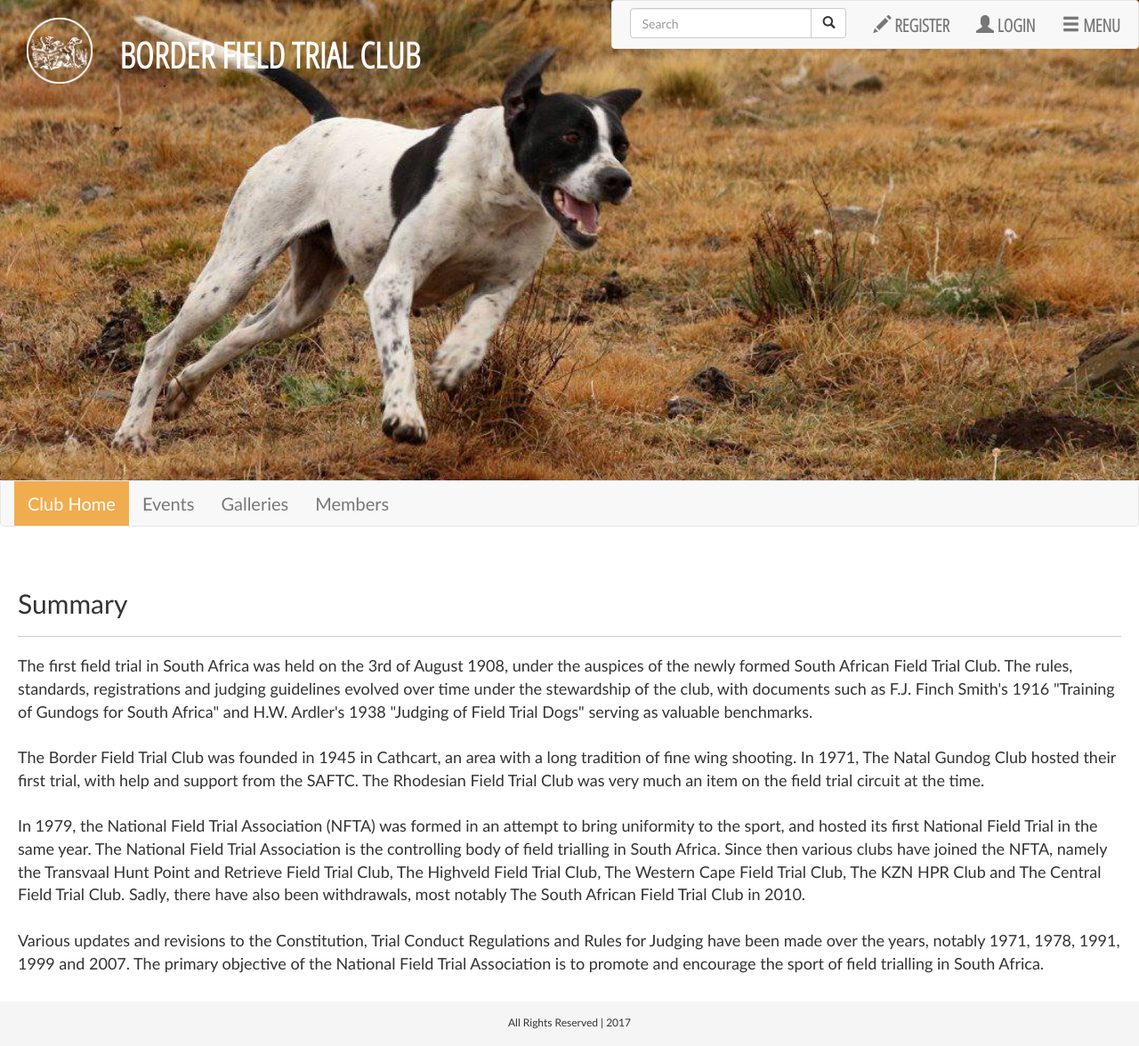
After one commit to DuartBreedt/nfta, a PHP site: page /bftc.php in a window 1280 px wide. The commit adds this page. Shown: the whole page at 89% size. Run offline with PHP 8.4, Linux system fonts and the light colour scheme; data comes from the database, SQL or seed files in the repository; data that the repository does not hold is empty; some libraries are stand-ins or nearby versions.

Commit message:
Many Changes

```diff
--- /dev/null
+++ b/htdocs/bftc.php
@@ -0,0 +1,79 @@
+<?php include "phpEngine.php"; ?>
+<!DOCTYPE html>
+<html lang="en">
+    <head>
+        <meta charset="UTF-8">
+        <title>NFTA | Border Club</title>
+
+        <link rel="stylesheet" href="https://maxcdn.bootstrapcdn.com/bootstrap/3.3.7/css/bootstrap.min.css"/>
+        <script src="https://ajax.googleapis.com/ajax/libs/jquery/3.2.0/jquery.min.js"></script>
+        <script src="https://maxcdn.bootstrapcdn.com/bootstrap/3.3.7/js/bootstrap.min.js"></script>
+
+        <link href="https://fonts.googleapis.com/css?family=Open+Sans+Condensed:300" rel="stylesheet">
+
+        <link rel="stylesheet" href="css/style.css"/>
+        <link rel="shortcut icon" type="image/png" href="images/favicon.png" />
+        <script src="js/global.js"></script>
+        <script src="js/navigation.js"></script>
+        <script src="js/clubs.js"></script>
+
+        <meta name="viewport" content="width=device-width, initial-scale=1">
+    </head>
+    <body data-club="bftc">
+        <div class="container-fluid">
+            <div class="row">
+
+                <!-- MAIN NAVIGATION BAR -->
+                <?php include "navigation.php"; ?>
+
+                <div class="club-banner col-xs-12 col-sm-12 col-md-12 col-lg-12"">
+                    <div class="banner col-xs-12 col-sm-12 col-md-12 col-lg-12">
+                        <div class="banner-logo col-xs-3 col-sm-2 col-md-1 col-lg-1">
+                            <img src="images/club-logos/bftc.png" alt="logo image"/>
+                        </div>
+                        <div class="banner-title col-xs-9 col-sm-10 col-lg-11 col-md-11">
+                            <h1>Border Field Trial Club</h1>
+                        </div>
+                    </div>
+                    <img src="images/banners/bftc.jpg" alt="WCFTC image"/>
+                </div>
+            </div>
+
+            <div class="row club-nav">
+                <nav class="navbar navbar-default">
+                    <div class="container-fluid">
+                        <ul class="nav navbar-nav">
+                            <li class="active"><a href="bftc.php" id="home-link">Club Home</a></li>
+                            <li><a href="events.php" id="events-link">Events</a></li>
+                            <li><a href="galleries.php" id="galleries-link">Galleries</a></li>
+                            <li><a href="members.php" id="members-link">Members</a></li>
+                        </ul>
+                    </div>
+                </nav>
+            </div>
+            <div id="loading" style="display:none;">
+                <img src="images/ajax-loader.gif" alt="Loading" />
+            </div>
+            <div class="row club-main club-home">
+                <h2>Summary</h2>
+                <hr class="hr-spacer" />
+                    <p>
+                        The first field trial in South Africa was held on the 3rd of August 1908, under the auspices of the newly formed South African Field Trial Club. The rules, standards, registrations and judging guidelines evolved over time under the stewardship of the club, with documents such as F.J. Finch Smith's 1916 "Training of Gundogs for South Africa" and H.W. Ardler's 1938 "Judging of Field Trial Dogs" serving as valuable benchmarks.
+                        <br/><br/>
+                        The Border Field Trial Club was founded in 1945 in Cathcart, an area with a long tradition of fine wing shooting. In 1971, The Natal Gundog Club hosted their first trial, with help and support from the SAFTC. The Rhodesian Field Trial Club was very much an item on the field trial circuit at the time.
+                        <br/><br/>
+                        In 1979, the National Field Trial Association (NFTA) was formed in an attempt to bring uniformity to the sport, and hosted its first National Field Trial in the same year. The National Field Trial Association is the controlling body of field trialling in South Africa. Since then various clubs have joined the NFTA, namely the Transvaal Hunt Point and Retrieve Field Trial Club, The Highveld Field Trial Club, The Western Cape Field Trial Club, The KZN HPR Club and The Central Field Trial Club. Sadly, there have also been withdrawals, most notably The South African Field Trial Club in 2010.
+                        <br/><br/>
+                        Various updates and revisions to the Constitution, Trial Conduct Regulations and Rules for Judging have been made over the years, notably 1971, 1978, 1991, 1999 and 2007. The primary objective of the National Field Trial Association is to promote and encourage the sport of field trialling in South Africa.
+                    </p>
+            </div>
+            <div class="row club-main club-events"><?php echo getEventsOfClub("bftc"); ?></div>
+            <div class="row club-main club-galleries"> <?php echo getGalleriesOfClub("bftc"); ?></div>
+            <div class="row club-main club-members"><?php echo getMembersOfClub("bftc"); ?></div>
+            <div class="row footer">
+                <p>All Rights Reserved | 2017</p>
+            </div>
+
+        </div>
+    </body>
+</html>
--- a/htdocs/css/style.css
+++ b/htdocs/css/style.css
@@ -328,6 +328,20 @@ body .btn-custom:hover,  body .btn-custom:active {
     color: #FFF;
     border: 2px solid #FFF;
 }
+body .btn-orange {
+  transition: all ease 0.2s;
+  font-family: 'Calibri', sans-serif;
+  background-color: #FFF;
+  color: #F0AD4E;
+  border: 2px solid #F0AD4E;
+}
+body .btn-orange:hover,  body .btn-orange:active {
+  transition: all ease 0.2s;
+  font-family: 'Calibri', sans-serif;
+  background-color: #F0AD4E;
+  color: #FFF;
+  border: 2px solid #F0AD4E;
+}
 
 body .empty-page-message {
     margin: 50px 0px;
@@ -353,3 +367,7 @@ body .gallery-window {
     color: #111;
     text-decoration: none;
 }
+body {
+    transform: perspective(500px);
+    transform-style: preserve-3d;
+}
--- a/htdocs/navigation.php
+++ b/htdocs/navigation.php
@@ -11,7 +11,7 @@ $printString = '<nav class="main-nav col-md navbar navbar-default">
                                         <div class="input-group">
                                             <input type="text" class="search-query form-control" placeholder="Search" name="query">
                                             <div class="input-group-btn">
-                                                <button class="btn search-btn btn-orange btn-default" type="submit"><i class="glyphicon glyphicon-search"></i></button>
+                                                <button class="btn search-btn btn-default" type="submit"><i class="glyphicon glyphicon-search"></i></button>
                                             </div>
                                         </div>
                                         <div class="search-results">
--- a/htdocs/profile.php
+++ b/htdocs/profile.php
@@ -38,7 +38,7 @@
 			<div class="profile-body row">
 				<div class="my-dogs col-xs-12 col-sm-12 col-md-4 col-lg-4">
 					<div class="panel panel-default card-box">
-						<h2>My Dogs</h2>
+						<h2>My Dogs <a href="#" class="btn btn-default btn-orange">Add a new dog</a></h2>
 						<hr/>
 						<p>A list of all your dogs</p>
 						<div>
```
Also changed, not shown: htdocs/wcftc.php (+7 -7 lines), htdocs/images/banners/bftc.jpg (added), htdocs/images/border-logo.jpg (added), htdocs/images/club-logos/bftc.png (added), 1 other file.
